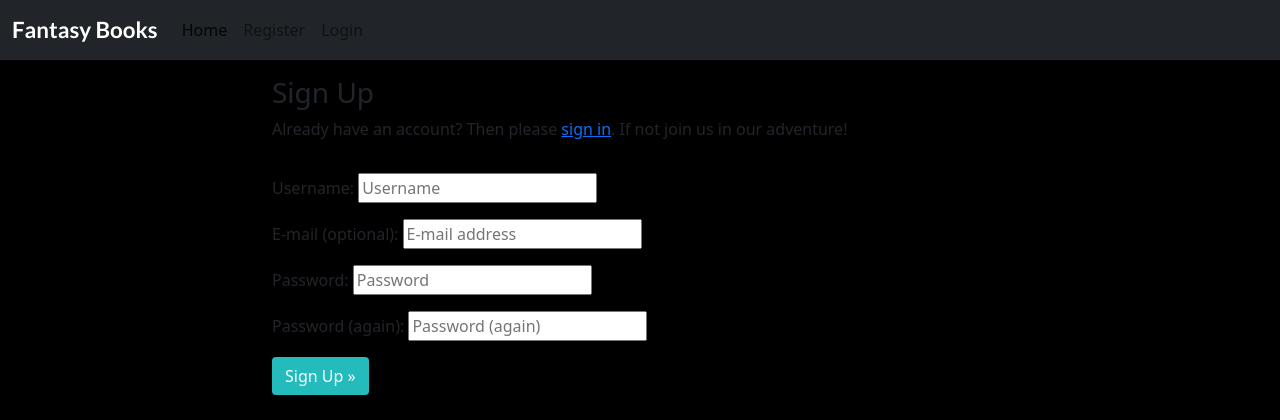
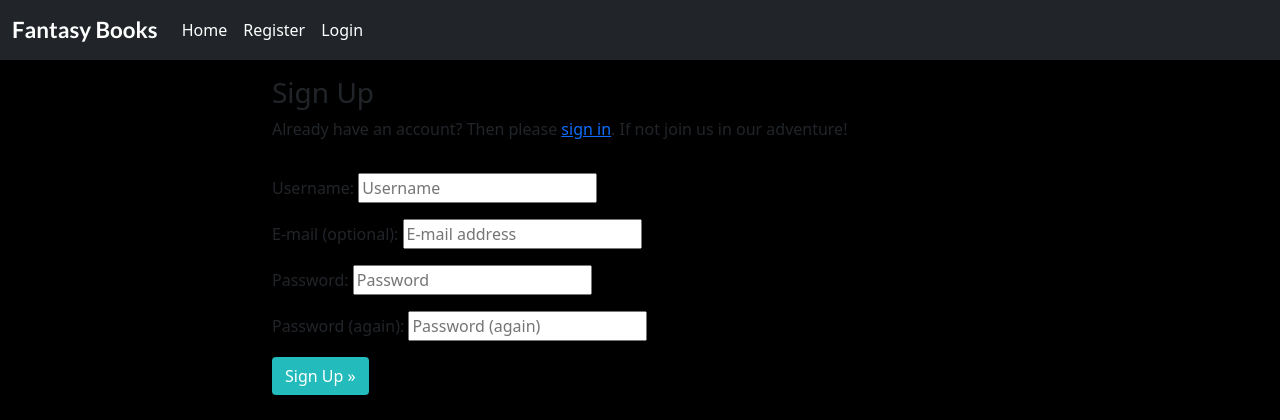
Before and after one commit to MiswaQ/FantasyBlog, a Django app: page /accounts/signup/ in a window 1280 px wide. Shown: the top 420 px of the page. Run offline with Django 4.2, Linux system fonts and the light colour scheme.

Commit message:
Change color navbar to white

```diff
--- a/templates/base.html
+++ b/templates/base.html
@@ -34,18 +34,18 @@
             <div class="collapse navbar-collapse" id="navbarText">
                 <ul class="navbar-nav me-auto mb-2 mb-lg-0">
                     <li class="nav-item">
-                        <a class="nav-link active" aria-current="page" href="{% url 'home' %}">Home</a>
+                        <a class="nav-link active text-white" aria-current="page" href="{% url 'home' %}">Home</a>
                     </li>
                     {% if user.is_authenticated %}
                     <li class="nav-item">
-                        <a class="nav-link" href="{% url 'account_logout' %}">Logout</a>
+                        <a class="nav-link text-white" href="{% url 'account_logout' %}">Logout</a>
                     </li>
                     {% else %}
                     <li class="nav-item">
-                        <a class="nav-link" href="{% url 'account_signup' %}">Register</a>
+                        <a class="nav-link text-white" href="{% url 'account_signup' %}">Register</a>
                     </li>
                     <li class="nav-item">
-                        <a class="nav-link" href="{% url 'account_login' %}">Login</a>
+                        <a class="nav-link text-white" href="{% url 'account_login' %}">Login</a>
                     </li>
                     {% endif %}
                 </ul>
```
